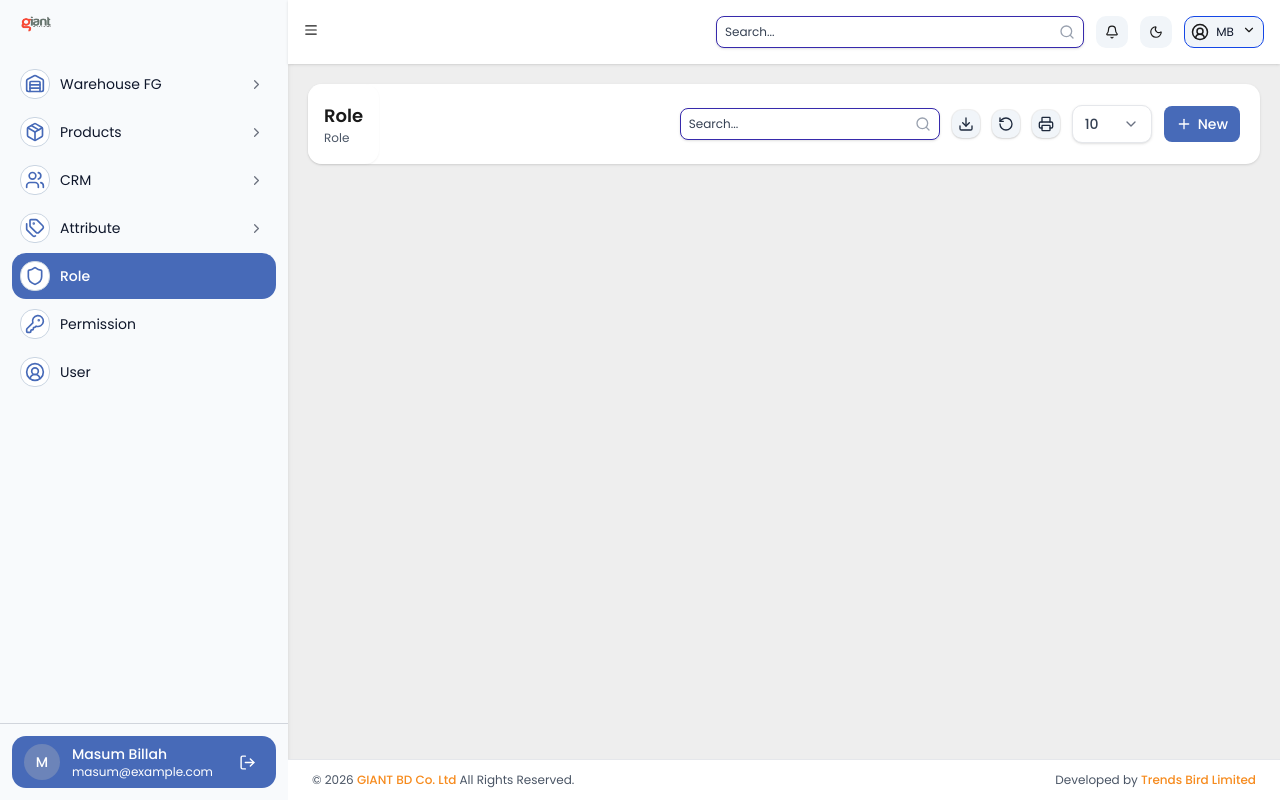
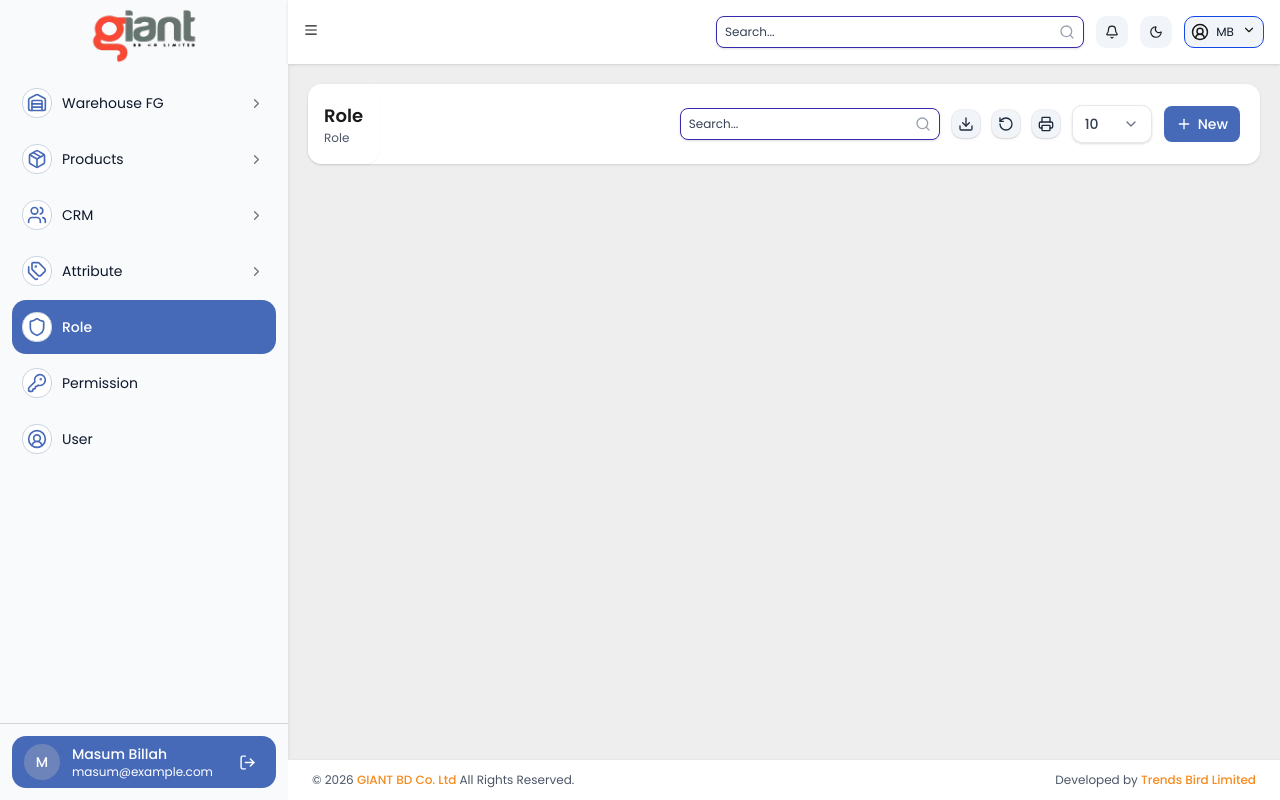
Before and after one commit to masumbillah06/giantbd, a Next.js app: page /role in a window 1280 px wide. Built offline with nearby package versions, Linux system fonts and the light colour scheme.

Commit message:
fixed sidebar and login page

```diff
--- a/src/app/login/page.tsx
+++ b/src/app/login/page.tsx
@@ -117,7 +117,7 @@ export default function LoginPage() {
               </div>
 
               <button
-                onClick={() => router.push("/dashboard")}
+                onClick={() => router.push("/inventory/dashboard")}
                 className="w-full rounded-lg bg-[#476ab8] py-3 text-sm font-semibold text-white transition-colors hover:bg-[#3a5aa0]"
               >
                 Login
--- a/src/components/sidebar/sidebar-nav-item.tsx
+++ b/src/components/sidebar/sidebar-nav-item.tsx
@@ -30,10 +30,10 @@ export function SidebarNavItem({ item, pathname, level = 0 }: SidebarNavItemProp
   const open = userOpen ?? isActiveBranch;
 
   const Icon = item.icon;
-  const paddingLeft = 8 + level * 2;
+  const paddingLeft = 10 + level * 2;
 
   const rowClasses = cx(
-    "group flex w-full items-center gap-2.5 rounded-xl py-2 text-sm transition-colors",
+    "group flex w-full items-center gap-2.5 rounded-xl py-3 text-sm transition-colors",
     "focus:outline-none focus-visible:ring-2 focus-visible:ring-[#E8A33D]/70",
     isExactActive
       ? "bg-[#476ab8] text-white font-medium"
@@ -51,9 +51,11 @@ export function SidebarNavItem({ item, pathname, level = 0 }: SidebarNavItemProp
           className={rowClasses}
           style={{ paddingLeft, paddingRight: 12 }}
         >
-          <div className="bg-white border border-slate-300 rounded-xl p-1">
-            {Icon && <Icon color="#476ab8" size={20} strokeWidth={2} className="shrink-0" />}
-          </div>
+          {Icon && (
+            <div className="bg-white border border-slate-300 rounded-xl p-1">
+              <Icon color="#476ab8" size={20} strokeWidth={2} className="shrink-0" />
+            </div>
+          )}
           <span className="truncate">{item.label}</span>
         </Link>
       </div>
@@ -70,9 +72,11 @@ export function SidebarNavItem({ item, pathname, level = 0 }: SidebarNavItemProp
         style={{ paddingLeft, paddingRight: 12 }}
       >
         <span className="flex min-w-0 items-center gap-2.5">
-          <div className="bg-white border border-slate-300 rounded-xl p-1">
-            {Icon && <Icon color="#476ab8" size={20} strokeWidth={2} className="shrink-0" />}
-          </div>
+          {Icon && (
+            <div className="bg-white border border-slate-300 rounded-xl p-1">
+              <Icon color="#476ab8" size={20} strokeWidth={2} className="shrink-0" />
+            </div>
+          )}
           <span className="truncate">{item.label}</span>
         </span>
         {open ? (
@@ -92,7 +96,7 @@ export function SidebarNavItem({ item, pathname, level = 0 }: SidebarNavItemProp
         <div className="overflow-hidden">
           <div
             className={cx(
-              "relative mt-0.5 space-y-2.5 border-0 border-white/[0.07]",
+              "relative mt-0.5 py-1 space-y-2.5 border-0 border-white/[0.07]",
               "ml-[var(--rail)]"
             )}
             style={{ ["--rail" as string]: `${paddingLeft + 4}px` }}
--- a/src/components/sidebar/sidebar.tsx
+++ b/src/components/sidebar/sidebar.tsx
@@ -24,7 +24,7 @@ export function Sidebar({
   user,
   onLogout,
   logoSrc = "/giantbdLogo.webp",
-  logoHref = "/dashboard",
+  logoHref = "/inventory/dashboard",
 }: SidebarProps) {
   const pathname = usePathname();
   const initial = user.name.trim().charAt(0).toUpperCase() || "?";
@@ -32,17 +32,18 @@ export function Sidebar({
   return (
     <aside className="flex h-full min-h-0 w-72 shadow-md flex-col bg-slate-50 text-slate-900">
       {/* Header — fixed */}
-      <div className="shrink-0 border-b border-white/[0.07] px-5 py-4">
+      <div className="flex h-16 shrink-0 items-center justify-center px-3">
         <Link
           href={logoHref}
-          className="flex items-center gap-2.5 rounded-md focus:outline-none focus-visible:ring-2 focus-visible:ring-[#E8A33D]/70"
+          className="flex items-center justify-center rounded-md focus:outline-none focus-visible:ring-2 focus-visible:ring-[#E8A33D]/70"
         >
           <Image
             src={logoSrc}
             alt="GiantBD logo"
-            width={32}
-            height={32}
-            className="shrink-0 rounded-md object-contain"
+            width={170}
+            height={64}
+            priority
+            className="h-16 pt-2 w-auto object-contain"
           />
         </Link>
       </div>
```
